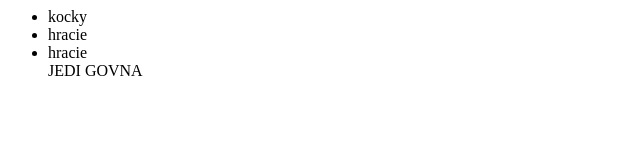
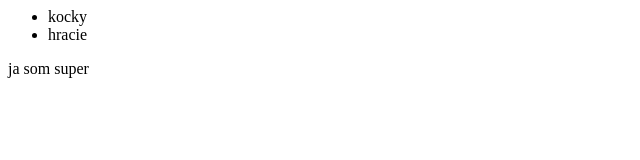
Before and after one commit to Drvoseca/gitTest, a plain HTML site: page index.html in a window 1280 px wide. Shown: the whole page, without its empty margins (0-640 px from the left). Drawn offline with Linux system fonts and the light colour scheme.

Commit message:
added module-one

```diff
--- a/index.html
+++ b/index.html
@@ -4,10 +4,12 @@
     <ul>
       <li> kocky </li>
       <li> hracie </li>
+    </ul>
 
-      <li> hracie </li>
-      JEDI GOVNA
-    </ul>
+    <module-one>
+      <div>ja som super</div>
+    </module-one>
+
   </div>
 </body>
 </html>
```
